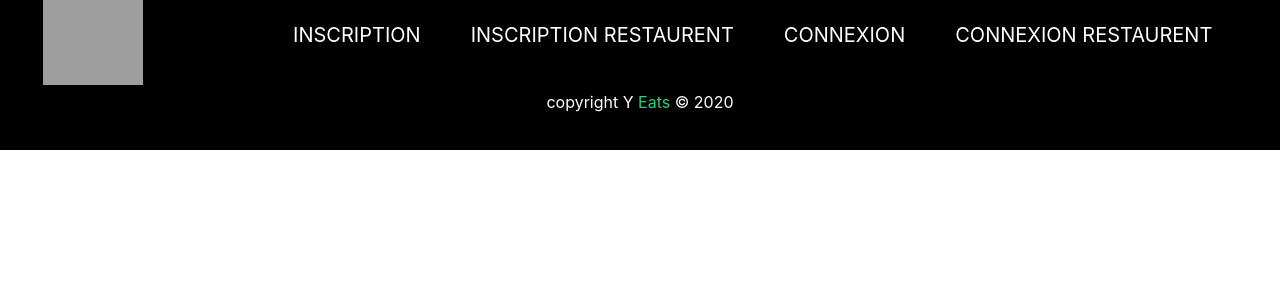
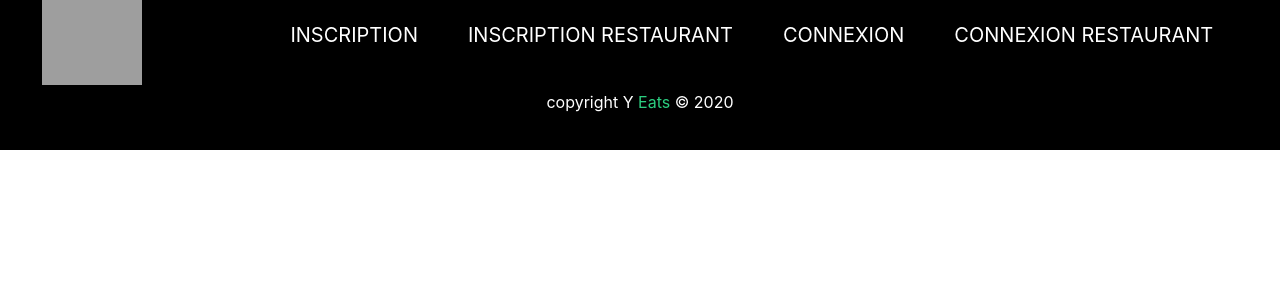
Before and after one commit to loux22/resto_delivery, a Symfony app: template delivery/templates/admin/members.html.twig in a window 1280 px wide. Shown: the top 300 px of the page. Run offline with Twig, Linux system fonts and the light colour scheme; the template is opened without the code that fills it, so the values that code supplies are empty; some libraries are stand-ins or nearby versions; grey boxes are pictures that could not be loaded.

Commit message:
correct spelling error

```diff
--- a/delivery/src/Controller/UserController.php
+++ b/delivery/src/Controller/UserController.php
@@ -11,7 +11,7 @@ class UserController extends AbstractController
 {
     /**
      * @Route("/login", name="login")
-     * @Route("/login/restaurent", name="loginRestaurent")
+     * @Route("/login/restaurant", name="loginRestaurent")
      * @Route("/login/admin", name="loginAdmin")
      */
     public function login(AuthenticationUtils $authenticationUtils, Request $request)
--- a/delivery/templates/base.html.twig
+++ b/delivery/templates/base.html.twig
@@ -135,7 +135,7 @@
 							<div class="sidebar-brand-icon rotate-n-15">
 								<i class="fas fa-laugh-wink"></i>
 							</div>
-							<div class="sidebar-brand-text mx-3">Panel Restaurent</div>
+							<div class="sidebar-brand-text mx-3">Panel Restaurant</div>
 						</a>
 
 						<!-- Divider -->
@@ -241,13 +241,13 @@
 													<a href="{{ path('registerMember')}}">Inscription</a>
 												</li>
 												<li class="nav__item">
-													<a href="{{ path('registerRestorer')}}">Inscription restaurent</a>
+													<a href="{{ path('registerRestorer')}}">Inscription restaurant</a>
 												</li>
 												<li class="nav__item">
 													<a href="{{ path('login')}}">Connexion</a>
 												</li>
 												<li class="nav__item">
-													<a href="{{ path('loginRestaurent')}}">Connexion restaurent</a>
+													<a href="{{ path('loginRestaurent')}}">Connexion restaurant</a>
 												</li>
 											{% else %}
 												<li class="nav__item">
@@ -282,13 +282,13 @@
 												<a href="{{ path('registerMember')}}">Inscription</a>
 											</li>
 											<li class="nav__item">
-												<a href="{{ path('registerRestorer')}}">Inscription restaurent</a>
+												<a href="{{ path('registerRestorer')}}">Inscription restaurant</a>
 											</li>
 											<li class="nav__item">
 												<a href="{{ path('login')}}">Connexion</a>
 											</li>
 											<li class="nav__item">
-												<a href="{{ path('loginRestaurent')}}">Connexion restaurent</a>
+												<a href="{{ path('loginRestaurent')}}">Connexion restaurant</a>
 											</li>
 										{% else %}
 											<li class="nav__item">
```
Also changed, not shown: delivery/src/Controller/RestorerController.php (+8 -8 lines), delivery/public/dishs/2254/img_1591172955_52811_20176ad2-a7c0-4f79-808a-82b81866fc76_720x.jpg (added), delivery/public/restorer/86/logo/logo_1591173077_44543_1314872-Lyon.jpg (added).
